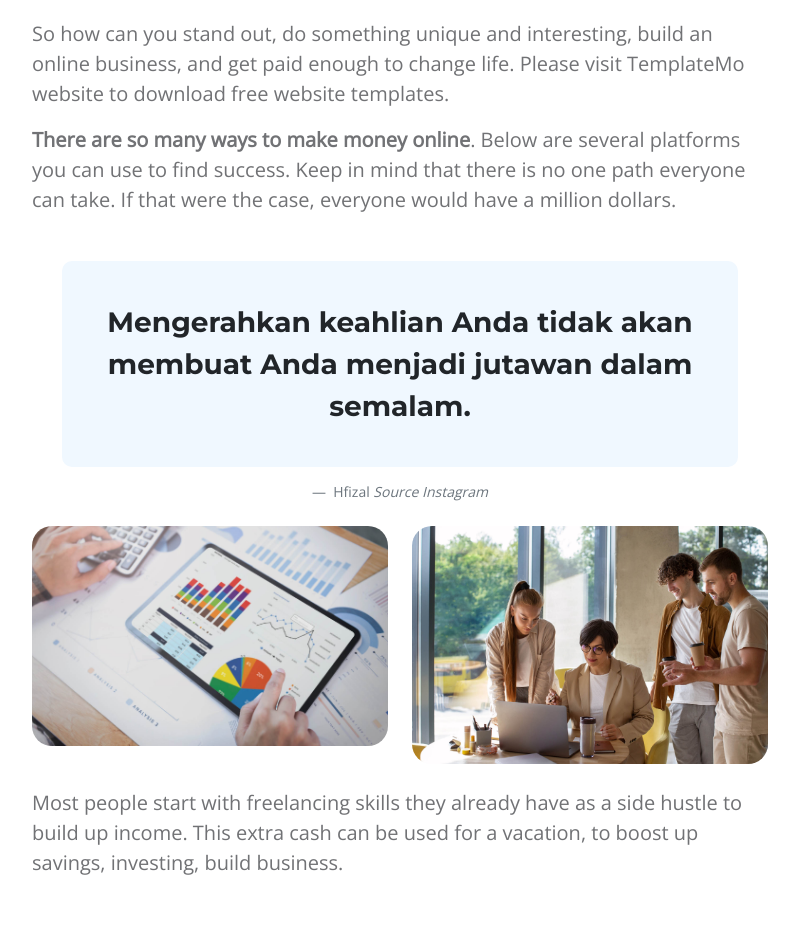
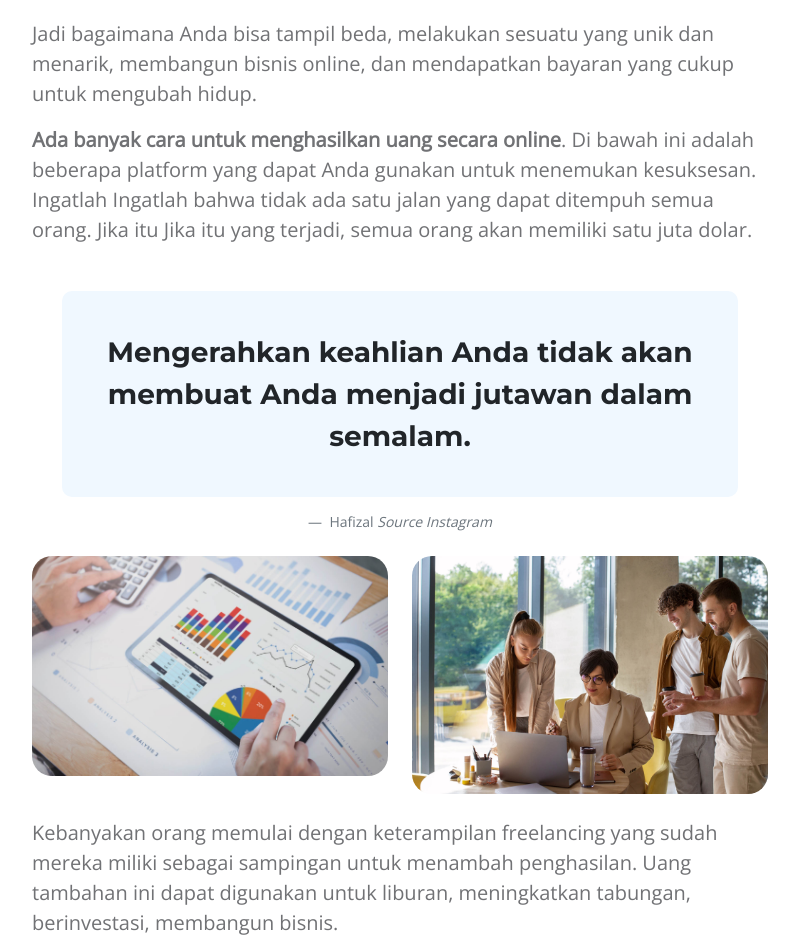
Before and after one commit to muhammadhafizal16/pijal_com, a plain HTML site: page Pijal.com/topics-detail.html in a window 1280 px wide. Shown: the part 680-1632 px from the top of the page, without its empty margins (240-1039 px from the left). Drawn offline with nearby package versions, Linux system fonts and the light colour scheme.

Commit message:
Add files via upload

```diff
--- a/Pijal.com/topics-detail.html
+++ b/Pijal.com/topics-detail.html
@@ -7,8 +7,8 @@
     <meta name="description" content="" />
     <meta name="author" content="" />
 
-    <link rel="icon" href="images/topics/person.png" />
-    <title>Pijal.com</title>
+    <link rel="icon" href="images/topics/PIJAL.COM.png" />
+    <title>Introduction to Web Design</title>
 
     <!-- CSS FILES -->
     <link rel="preconnect" href="https://fonts.googleapis.com" />
@@ -181,17 +181,18 @@ https://templatemo.com/tm-590-topic-listing
               <h3 class="mb-4">Introduction to Web Design</h3>
 
               <p>
-                So how can you stand out, do something unique and interesting,
-                build an online business, and get paid enough to change life.
-                Please visit TemplateMo website to download free website
-                templates.
+                Jadi bagaimana Anda bisa tampil beda, melakukan sesuatu yang
+                unik dan menarik, membangun bisnis online, dan mendapatkan
+                bayaran yang cukup untuk mengubah hidup.
               </p>
 
               <p>
-                <strong>There are so many ways to make money online</strong>.
-                Below are several platforms you can use to find success. Keep in
-                mind that there is no one path everyone can take. If that were
-                the case, everyone would have a million dollars.
+                <strong
+                  >Ada banyak cara untuk menghasilkan uang secara online</strong
+                >. Di bawah ini adalah beberapa platform yang dapat Anda gunakan
+                untuk menemukan kesuksesan. Ingatlah Ingatlah bahwa tidak ada
+                satu jalan yang dapat ditempuh semua orang. Jika itu Jika itu
+                yang terjadi, semua orang akan memiliki satu juta dolar.
               </p>
 
               <blockquote>
@@ -200,7 +201,7 @@ https://templatemo.com/tm-590-topic-listing
               </blockquote>
               <figure class="text-center">
                 <figcaption class="blockquote-footer">
-                  Hfizal <cite title="Source Title">Source Instagram</cite>
+                  Hafizal <cite title="Source Title">Source Instagram</cite>
                 </figcaption>
               </figure>
 
@@ -221,9 +222,10 @@ https://templatemo.com/tm-590-topic-listing
               </div>
 
               <p>
-                Most people start with freelancing skills they already have as a
-                side hustle to build up income. This extra cash can be used for
-                a vacation, to boost up savings, investing, build business.
+                Kebanyakan orang memulai dengan keterampilan freelancing yang
+                sudah mereka miliki sebagai sampingan untuk menambah
+                penghasilan. Uang tambahan ini dapat digunakan untuk liburan,
+                meningkatkan tabungan, berinvestasi, membangun bisnis.
               </p>
             </div>
           </div>
```
Also changed, not shown: Pijal.com/index.html (+3 -3 lines), Pijal.com/topics-listing.html (+6 -6 lines).
